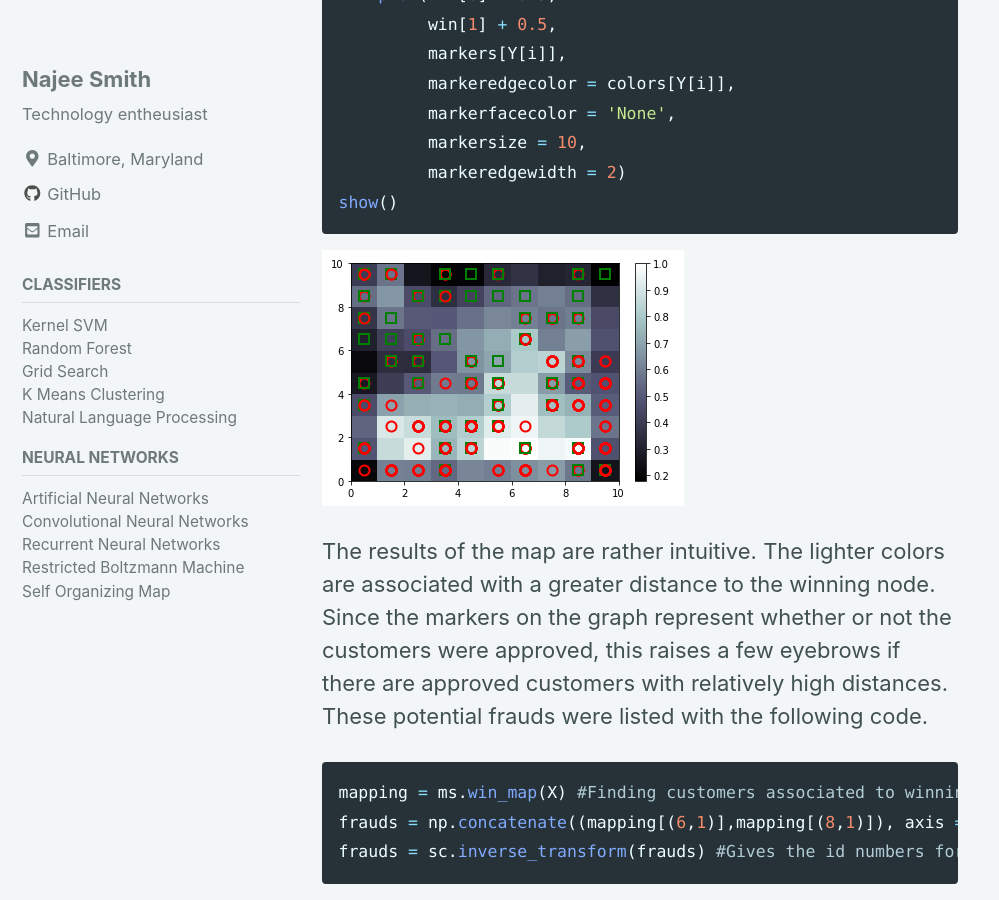
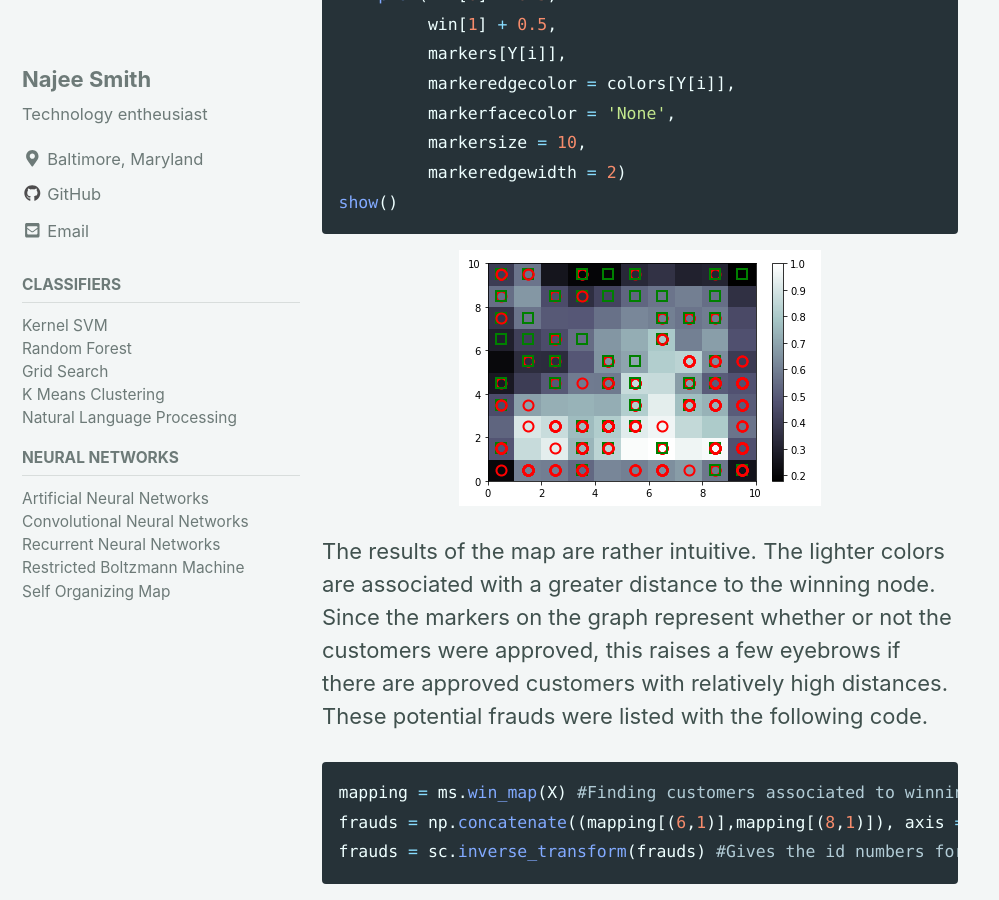
Before and after one commit to NajeeSmith/NajeeSmith.github.io, a Jekyll site: the page built from _posts/Neural Networks/2019-01-20-SOM.md, in a window 1280 px wide and 900 px high, scrolled down 1601 px. Shown: the whole window, without its empty margins (0-999 px from the left). Built offline with Jekyll 4.4.1, drawn with Linux system fonts in a browser that asks for light colours; cached includes are drawn as plain includes; nearby versions of some CDN libraries.

Commit message:
should I align the images left or center

````diff
--- a/_posts/Neural Networks/2019-01-20-SOM.md
+++ b/_posts/Neural Networks/2019-01-20-SOM.md
@@ -42,7 +42,7 @@ for i, x in enumerate(X):
          markeredgewidth = 2)
 show()
 ```
-<img src="{{site.baseurl}}/images\Neural Networks\SOM\Map.PNG">
+<img src="{{site.baseurl}}/images\Neural Networks\SOM\Map.PNG" class = "align-center">
 
 The results of the map are rather intuitive. The lighter colors are associated
 with a greater distance to the winning node. Since the markers on the graph represent
````
